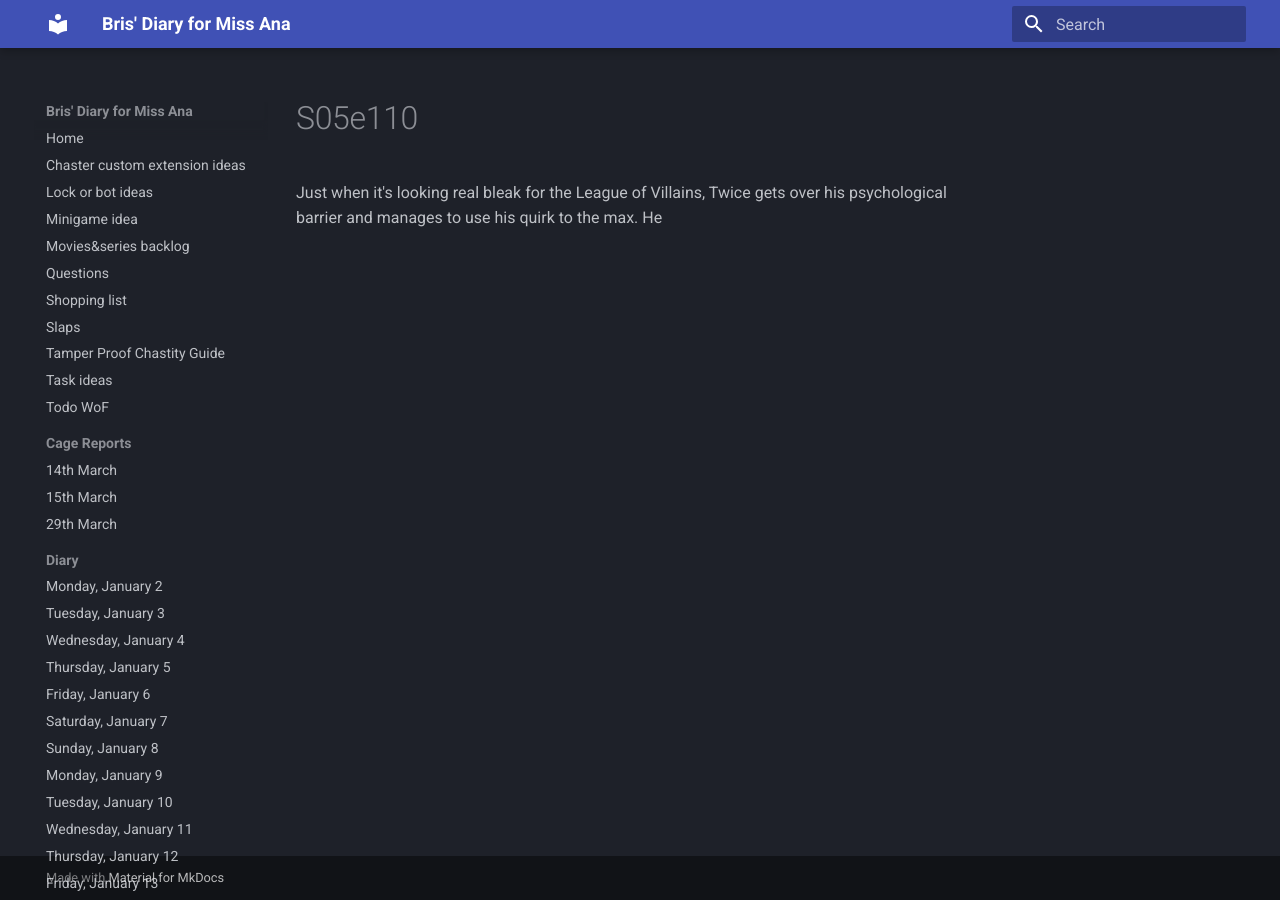
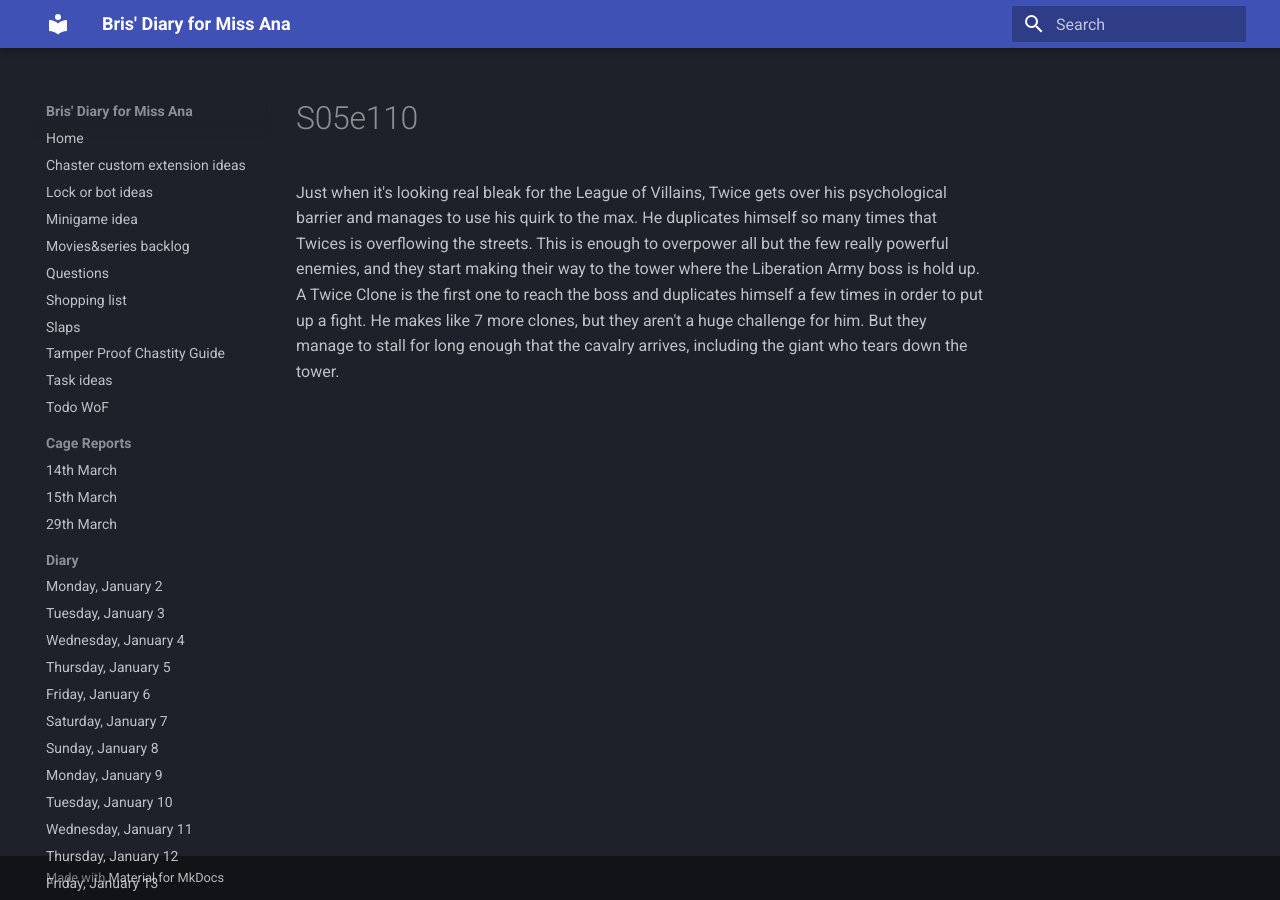
Before and after one commit to bris00/DFMA, an MkDocs documentation site: the page built from diary/Series/My Hero Academia/s05e110.md, in a window 1280 px wide. Built offline with MkDocs 1.6.1 and Material for MkDocs 9.7.7, drawn with Linux system fonts in a browser that asks for light colours.

Commit message:
vault backup: 2023-05-10 01:25:09
Affected files:
diary/.obsidian/workspace.json
diary/Series/My Hero Academia/s05e110.md

```diff
--- a/diary/Series/My Hero Academia/s05e110.md
+++ b/diary/Series/My Hero Academia/s05e110.md
@@ -1 +1 @@
-Just when it's looking real bleak for the League of Villains, Twice gets over his psychological barrier and manages to use his quirk to the max. He
+Just when it's looking real bleak for the League of Villains, Twice gets over his psychological barrier and manages to use his quirk to the max. He duplicates himself so many times that Twices is overflowing the streets. This is enough to overpower all but the few really powerful enemies, and they start making their way to the tower where the Liberation Army boss is hold up.  A Twice Clone is the first one to reach the boss and duplicates himself a few times in order to put up a fight. He makes like 7 more clones, but they aren't a huge challenge for him. But they manage to stall for long enough that the cavalry arrives, including the giant who tears down the tower.
```
Also changed, not shown: 1 other file.
